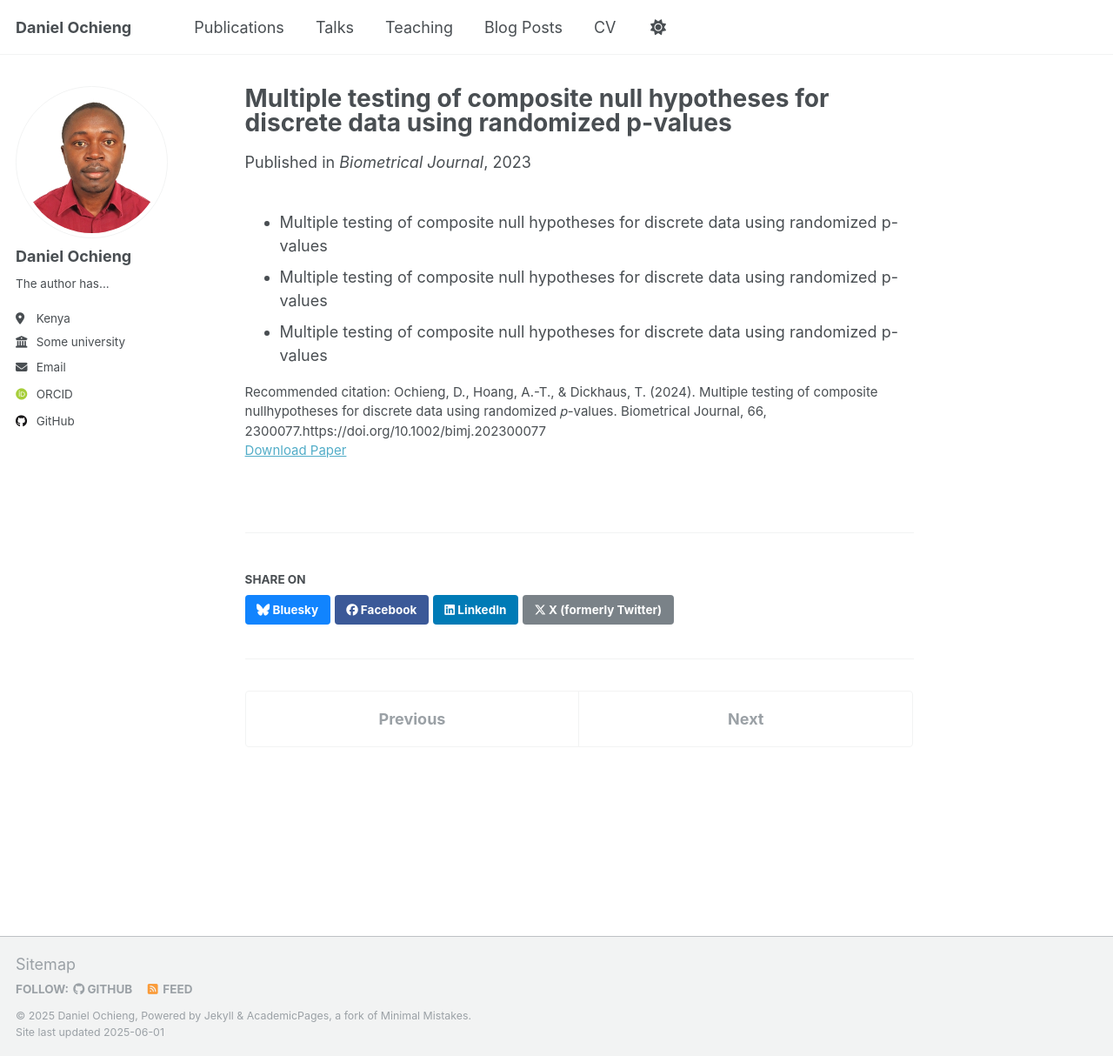
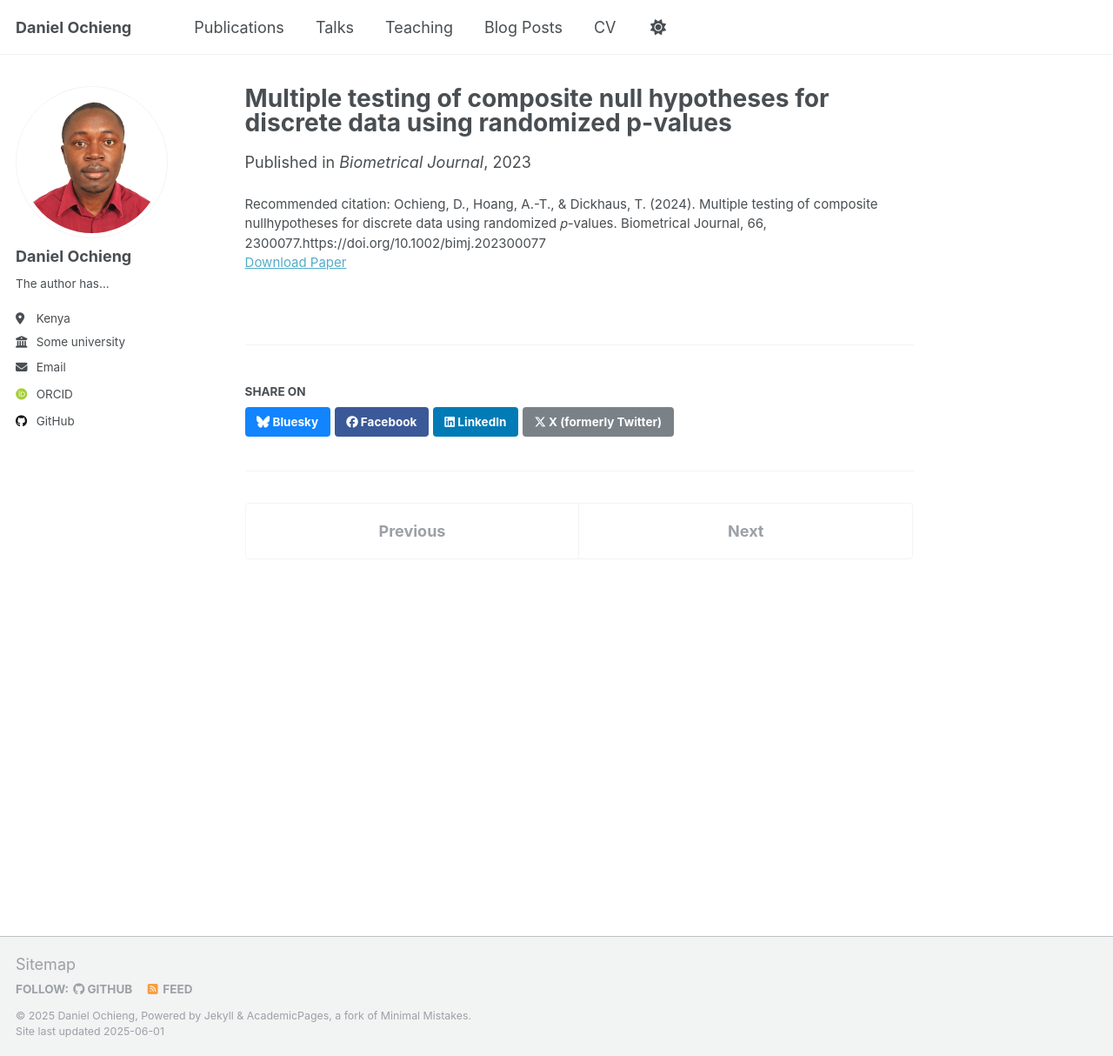
Before and after one commit to Daniel-Ochieng/Daniel-Ochieng.github.io, a Jekyll site: the page built from _publications/2009-10-01-paper-title-number-1.md, in a window 1280 px wide and 1214 px high. Shown: the whole window at 87% size. Built offline with Jekyll 4.4.1, drawn with Linux system fonts in a browser that asks for light colours; some web fonts are replaced.

Commit message:
Update 2009-10-01-paper-title-number-1.md

```diff
--- a/_publications/2009-10-01-paper-title-number-1.md
+++ b/_publications/2009-10-01-paper-title-number-1.md
@@ -3,13 +3,8 @@ title: "Multiple testing of composite null hypotheses for discrete data using ra
 collection: publications
 category: manuscripts
 permalink: /publication/2009-10-01-paper-title-number-1
-excerpt: 'This paper is about conducting multiple tests when the test statistic is discrete and the hypotheses of interest are composite'
 date:  19 October 2023
 venue: 'Biometrical Journal'
 paperurl: 'https://doi.org/10.1002/bimj.202300077'
 citation: 'Ochieng, D., Hoang, A.-T., & Dickhaus, T. (2024). Multiple testing of composite nullhypotheses for discrete data using randomized 𝑝-values. Biometrical Journal, 66, 2300077.https://doi.org/10.1002/bimj.202300077'
 ---
-
-* Multiple testing of composite null hypotheses for discrete data using randomized p-values
-* Multiple testing of composite null hypotheses for discrete data using randomized p-values
-* Multiple testing of composite null hypotheses for discrete data using randomized p-values
```
